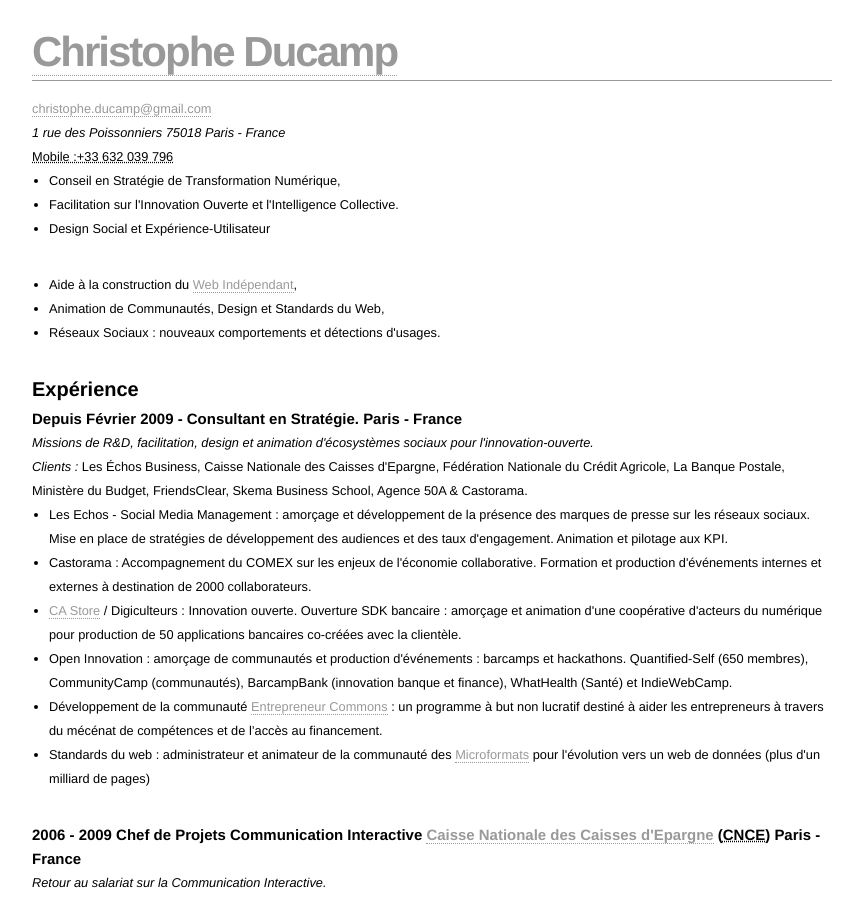
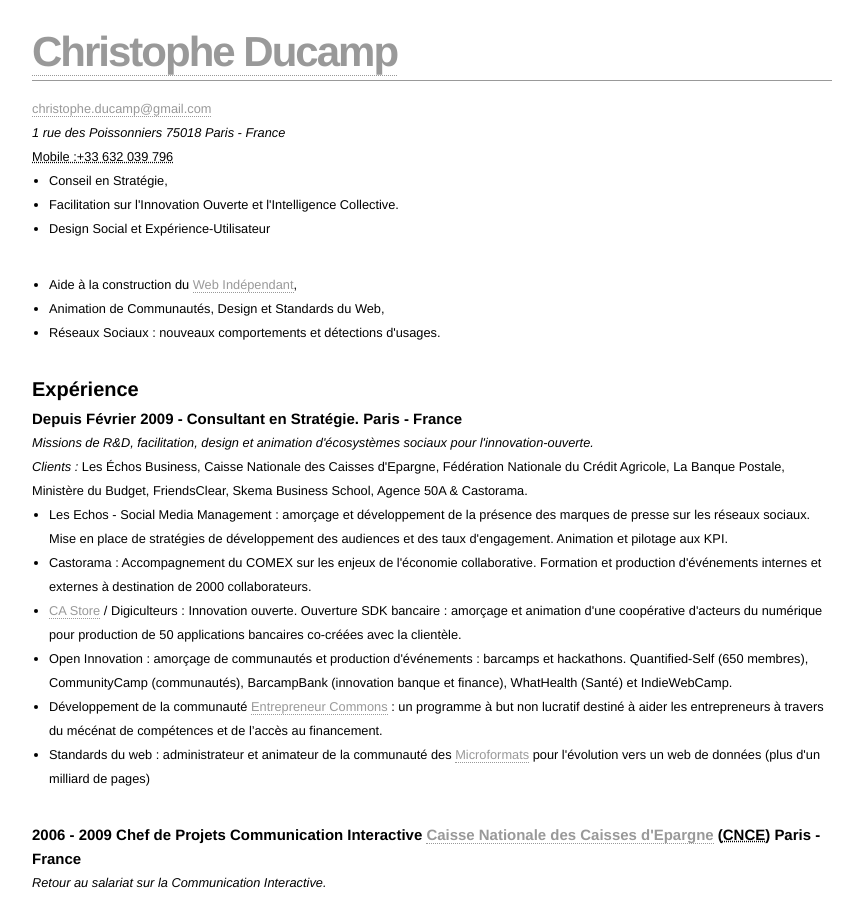
Before and after one commit to ChristopheDucamp/xtof-clean-blog, a Jekyll site: the page Christophe Ducamp - CV.html, which Jekyll copies as it is, in a window 1280 px wide and 900 px high. Shown: the whole window, without its empty margins (208-1063 px from the left). Built offline with Jekyll 4.4.1, drawn with Linux system fonts in a browser that asks for light colours.

Commit message:
Update Christophe Ducamp - CV.html

```diff
--- a/Christophe Ducamp - CV.html
+++ b/Christophe Ducamp - CV.html
@@ -7,20 +7,20 @@
 <title>Christophe Ducamp - Résumé - CV</title>
 <!-- OpenID - delegation IndieAuth -->
 <link rel="openid.server" href="https://indieauth.com/openid">
-<link rel="openid.delegate" href="http://christopheducamp.com/">
+<link rel="openid.delegate" href="https://christopheducamp.com/">
 
 <!-- indieauth sms + e-mail google -->
 <link href="sms:+33632039796" rel="me">
 <link href="mailto:christophe@ducamp.me" rel="me">
 
 <!-- Oomph desactivé - pour éclairer les microformats
-  <script type="text/javascript" src="http://christopheducamp.com/script/jquery-1.3.2.min.js"></script>
-  <script type="text/javascript" src="http://christopheducamp.com/script/oomph.js"></script>
+  <script type="text/javascript" src="https://christopheducamp.com/script/jquery-1.3.2.min.js"></script>
+  <script type="text/javascript" src="https://christopheducamp.com/script/oomph.js"></script>
 / fin essai oomph -->
 
   <!-- pavatar.com discovery -->
 
-   <!--  <link rel="logo" href="http://christopheducamp.com/images/avatar.jpg" /> -->
+   <!--  <link rel="logo" href="https://christopheducamp.com/images/avatar.jpg" /> -->
 
   <!-- favicone -->
   <link rel="shortcut icon" href="file:///logo.jpg">
@@ -51,7 +51,7 @@
   <!-- h-card / vcard -->
   <header>
   <div class="h-card vcard p-contact contact">
-    <h1 class="p-name fn n" id="christophe-ducamp-hcard"><a class="u-url url" title="page personnelle dans le web social ouvert" rel="me" href="http://christopheducamp.com/">
+    <h1 class="p-name fn n" id="christophe-ducamp-hcard"><a class="u-url url" title="page personnelle sur le web social ouvert" rel="me" href="https://christopheducamp.com/">
     <span class="p-given-name given-name">Christophe</span> <span class="p-family-name family-name">Ducamp</span></a></h1><a class="u-email email" href="mailto:christophe.ducamp@gmail.com">christophe.ducamp@gmail.com</a>
 
     <address class="p-adr adr">
@@ -63,14 +63,14 @@
   <!--Résumé -->
   <div class="p-summary summary">
        <ul>
-         <li>Conseil en Stratégie de Transformation Numérique,</li>
+         <li>Conseil en Stratégie,</li>
          <li>Facilitation sur l'Innovation Ouverte et l'Intelligence Collective.</li>
          <li>Design Social et Expérience-Utilisateur</li>
         </ul>
 
 
         <ul>
-          <li>Aide à la construction du <a class="p-skill skill" rel="tag" href="http://indieweb.org/">Web Indépendant</a>,
+          <li>Aide à la construction du <a class="p-skill skill" rel="tag" href="https://indieweb.org/">Web Indépendant</a>,
           </li><li>Animation de Communautés, Design et Standards du Web,</li>
           <li>Réseaux Sociaux : nouveaux comportements et détections d'usages.</li>
         </ul>
```
